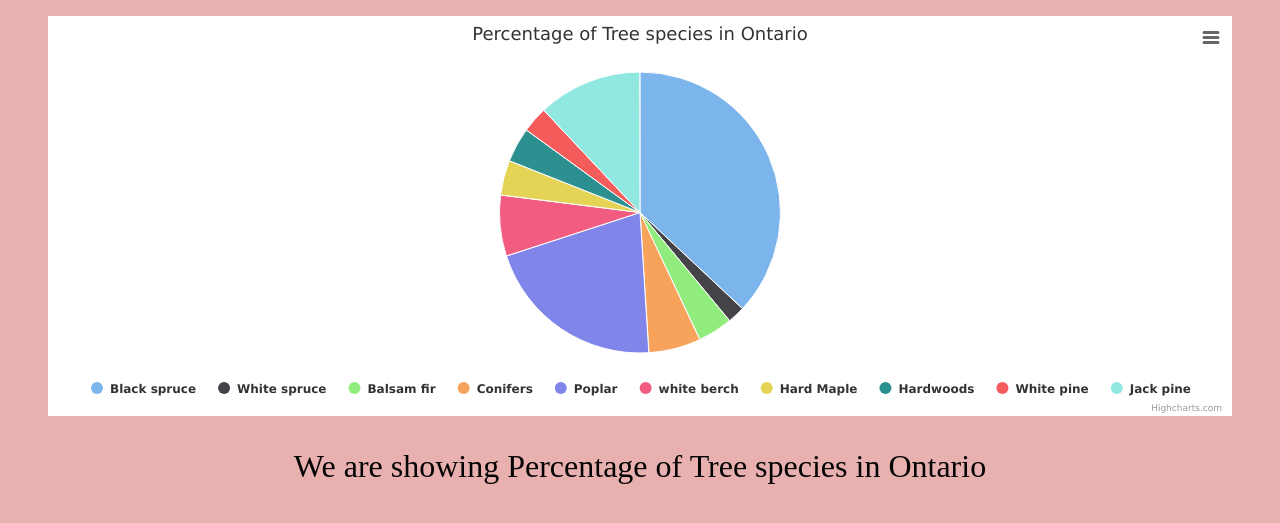
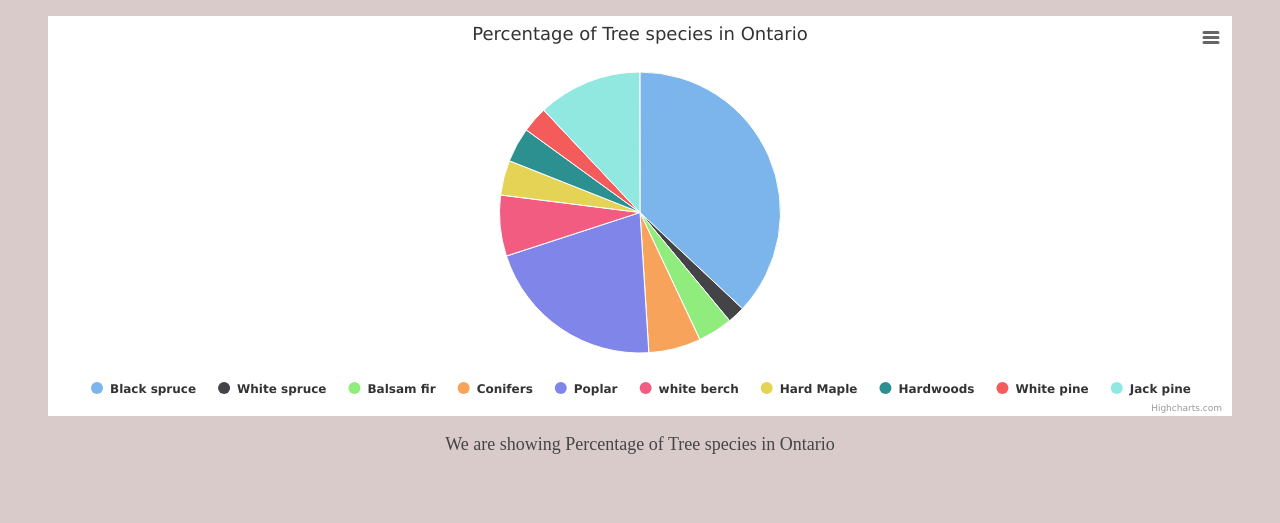
Before and after one commit to tactlabs/highcharts-ontario-tree-species, a Flask app: page / in a window 1280 px wide. Shown: the top 523 px of the page. Run offline with Flask 2, Linux system fonts and the light colour scheme.

Commit message:
background added

```diff
--- a/templates/index.html
+++ b/templates/index.html
@@ -20,8 +20,8 @@
 }
 .highcharts-data-table caption {
     padding: 1em 0;
-    font-size: 3em;
-    color: #555;
+    font-size: 1.2em;
+    color: rgb(2, 1, 1);
 }
 .highcharts-data-table th {
 	font-weight: 600;
@@ -37,8 +37,8 @@
     background: #f8f8f8;
 }
 .highcharts-description {
-  font-size:xx-large;
-  color: #050404;
+  font-size:large;
+  color: #464545;
   text-align: center;
 }
 
@@ -48,7 +48,7 @@
 <title>Percentage of Tree species in Ontario</title>
 
 </head>
-<body style="background-color:rgb(233, 176, 176);">
+<body style="background-color:rgb(218, 203, 203);">
 <script src="https://code.highcharts.com/highcharts.js"></script>
 <script src="https://code.highcharts.com/modules/exporting.js"></script>
 <script src="https://code.highcharts.com/modules/export-data.js"></script>
```
